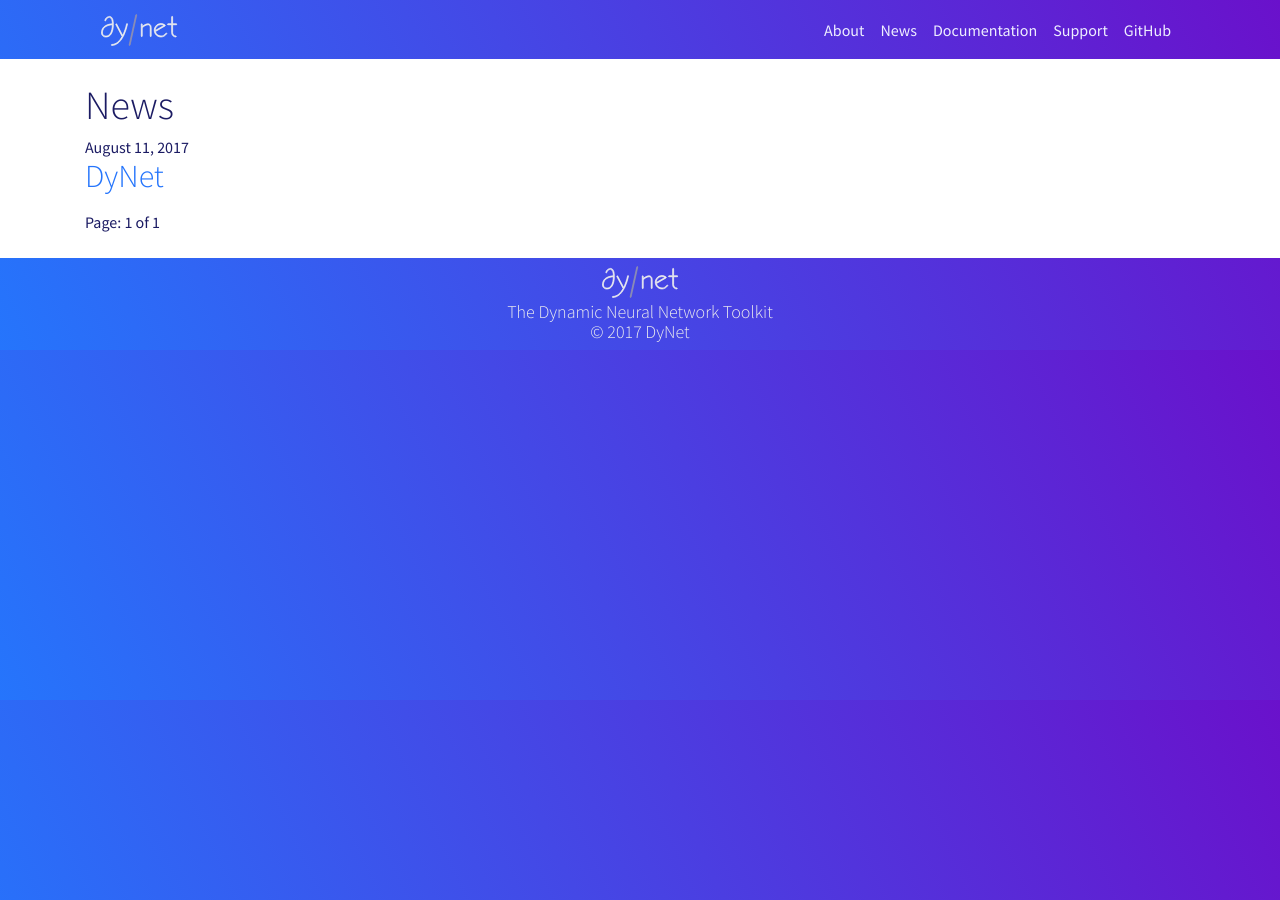
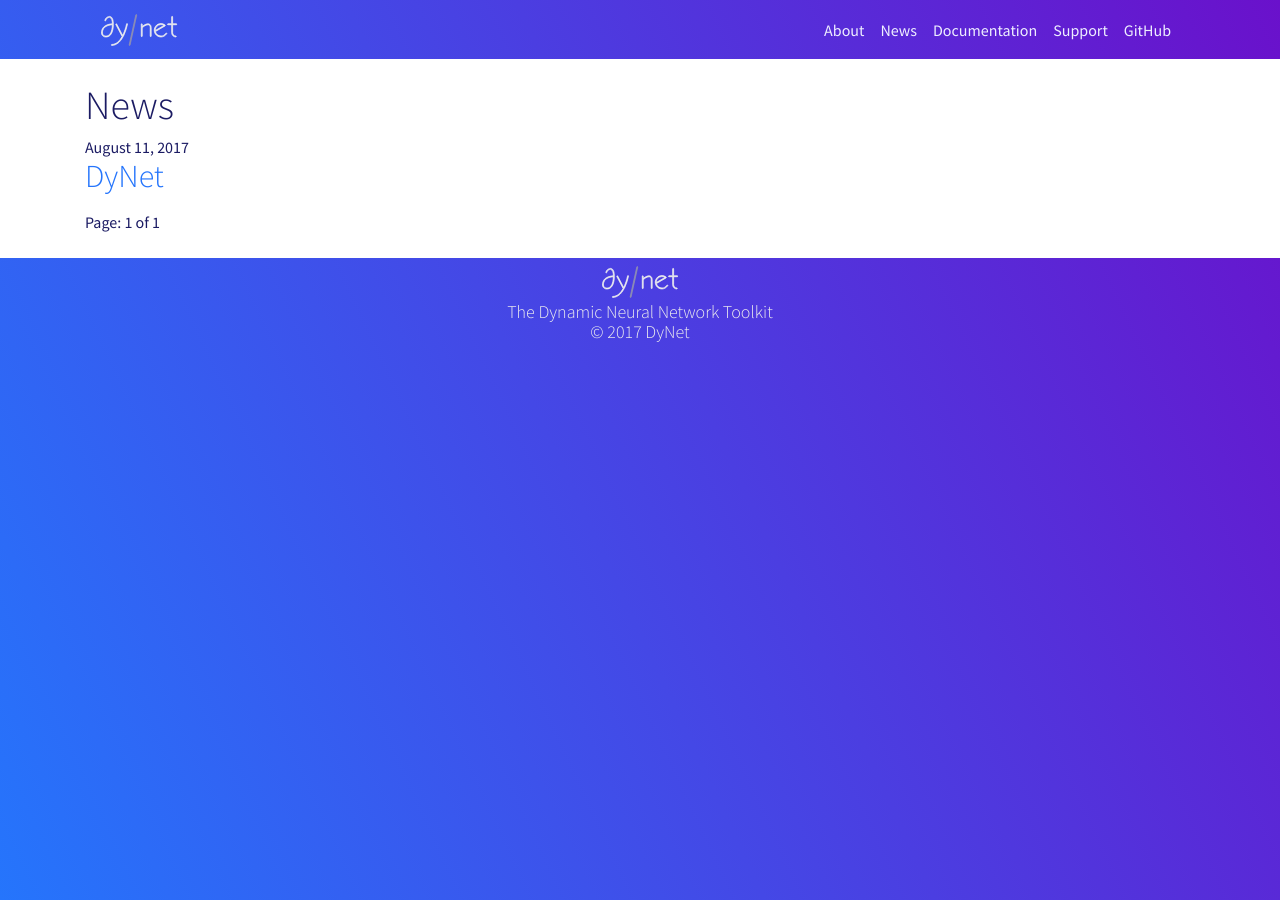
Before and after one commit to neulab/dynet.io, a Jekyll site: the page built from news/index.html, in a window 1280 px wide. Built offline with Jekyll 4.4.1, drawn with Linux system fonts in a browser that asks for light colours; the list of posts is cut into pages by our own code.

Commit message:
fixed repeating gradients

```diff
--- a/_includes/footer.html
+++ b/_includes/footer.html
@@ -1,4 +1,4 @@
-<footer class="site-bg-transparent">
+<footer>
 
   <div class="container text-center pt-2">
     <a class="footer-title" href="{{ "/" | relative_url }}">
--- a/_includes/header.html
+++ b/_includes/header.html
@@ -1,4 +1,4 @@
-<header class="site-bg-transparent">
+<header>
   <div class="container">
 
     <nav class="navbar navbar-expand-md navbar-dark">
--- a/assets/main.scss
+++ b/assets/main.scss
@@ -82,11 +82,9 @@
 
 
 // color classes
-.site-bg-transparent {
-  background-color: rgba(0,0,0,0);
-}
 .site-bg-dark {
-  background: linear-gradient(245deg, #6a11cb, #2575fc);
+  background: linear-gradient(245deg, #6a11cb, #2575fc) no-repeat center center fixed;
+  background-size: cover;
   color: $site-text-color-invert;
 }
 .site-bg-med {
--- a/index.html
+++ b/index.html
@@ -18,7 +18,7 @@
       The Dynamic Neural Network Toolkit
     </h2>
 
-    <a class="btn btn-outline-light" href="/about/" style="margin-bottom: 6rem;">
+    <a class="btn btn-outline-light active" href="/about/" style="background-color: transparent; margin-bottom: 6rem;">
       Learn more
     </a>
   </div>
```
